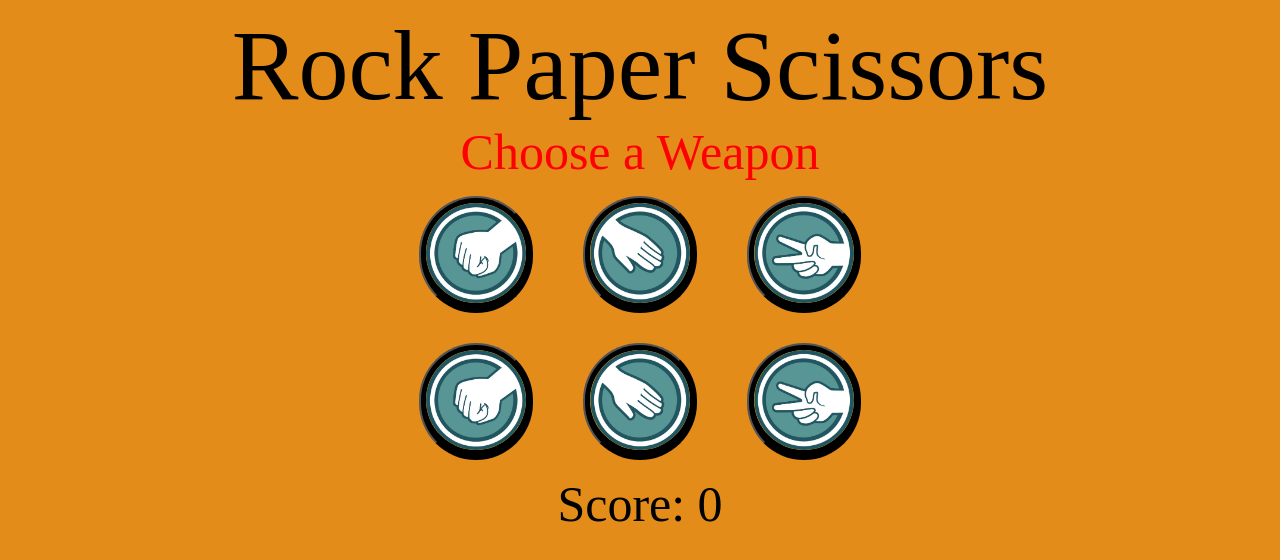
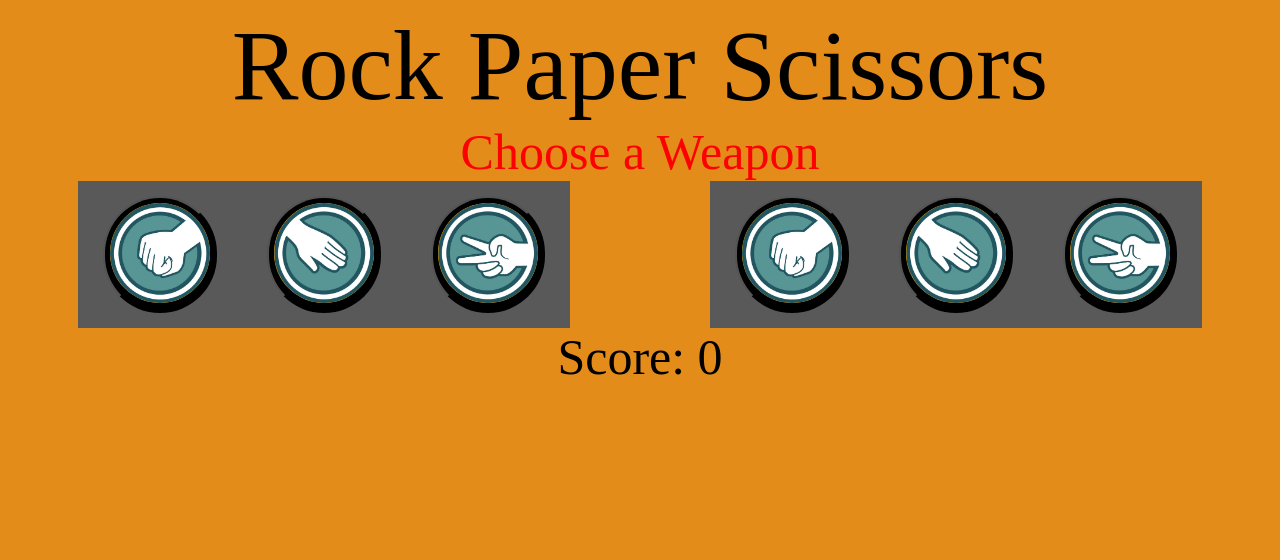
Before and after one commit to ahanooman0307/rock-paper-scissors, a plain HTML site: page index.html in a window 1280 px wide. Drawn offline with Linux system fonts and the light colour scheme.

Commit message:
split sides of screen

```diff
--- a/index.html
+++ b/index.html
@@ -13,17 +13,22 @@
     <div class = "heading">Rock Paper Scissors
         <div class = "instructions">Choose a Weapon</div>
     </div>
-
+<div class = "players">
+    <div class = box>
     <div class = "choices">
     <button class = "weapon" id = "rock"><img src = "./images/rock.jpeg"></button>
     <button class = "weapon" id = "paper"><img src = "./images/paper.jpg"></button>
     <button class = "weapon" id = "scissors"><img src = "./images/scissors.jpeg"></button>
     </div>
+</div>
+<div class = box>
     <div class = "com-choices">
-        <button class = "weapon" id = "rock"><img src = "./images/rock.jpeg"></button>
-        <button class = "weapon" id = "paper"><img src = "./images/paper.jpg"></button>
-        <button class = "weapon" id = "scissors"><img src = "./images/scissors.jpeg"></button>
+        <button class = "weapon" id = "crock"><img src = "./images/rock.jpeg"></button>
+        <button class = "weapon" id = "cpaper"><img src = "./images/paper.jpg"></button>
+        <button class = "weapon" id = "cscissors"><img src = "./images/scissors.jpeg"></button>
         </div>
+    </div>
+</div>
     <div class = "score">Score: 0</div>
 
    <script src="javascript.js"></script>
--- a/javascript.js
+++ b/javascript.js
@@ -1,8 +1,4 @@
-
-
 let playerChoice = "";
-
-
 
 function getComputerChoice(){ //randomly selects a choice for the computer
     let computerChoice = ["Rock", "Paper", "Scissors"];
@@ -60,6 +56,7 @@ const rock = document.querySelector("#rock");
 const paper = document.querySelector("#paper");
 const scissors = document.querySelector("#scissors");
 const score = document.querySelector(".score");
+const weapon =
 
 
 rock.addEventListener('click', () => {
--- a/styles.css
+++ b/styles.css
@@ -21,6 +21,8 @@ body{
     flex: 1;
     justify-content: center;
     /* gap: 250px; */
+    background-color: rgb(90, 89, 89);
+    padding: 0;
 
 }
 .weapon{
@@ -44,3 +46,8 @@ img{
     background-color: orange;
     border-radius: 200px;
 }
+.players{
+    display: flex;
+    justify-content: space-around;
+
+}
```
